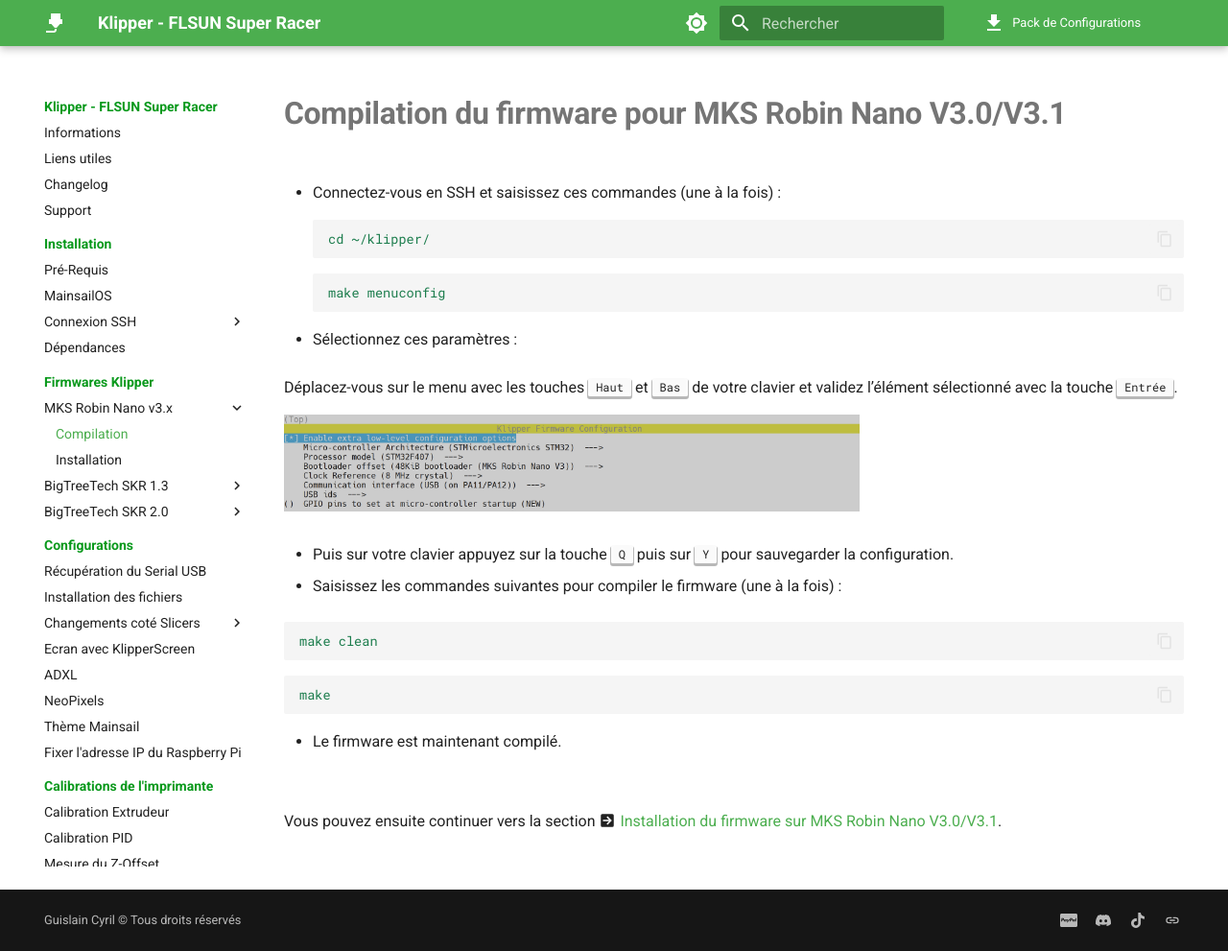
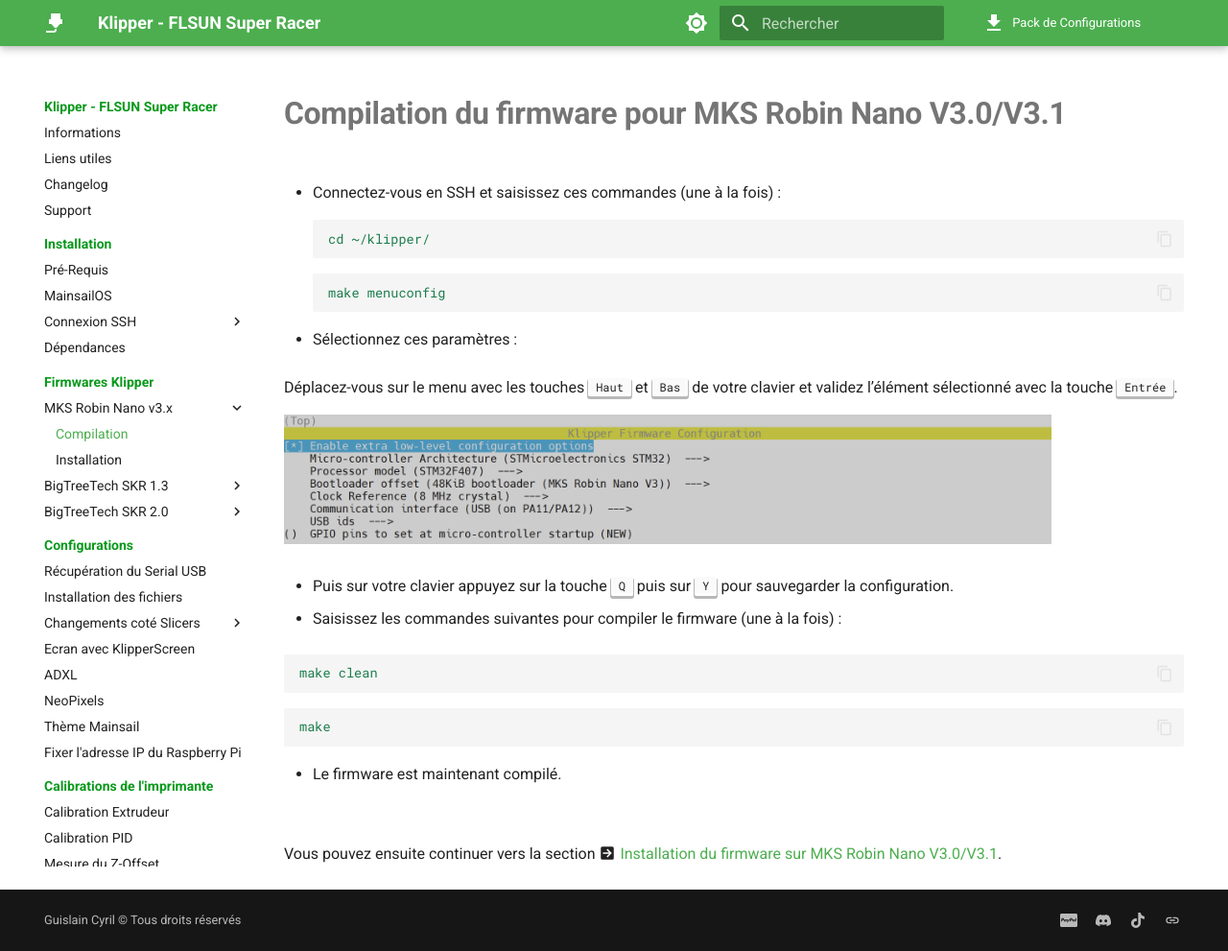
Before and after one commit to Guilouz/test, an MkDocs documentation site: the page built from docs/firmwares/compilation-mks-robin-nano.md, in a window 1280 px wide and 991 px high. Shown: the whole window at 96% size. Built offline with MkDocs 1.6.1 and Material for MkDocs 9.7.7, drawn with Linux system fonts in a browser that asks for light colours; comment, search, counter and statistics services are not loaded.

Commit message:
Update compilation-mks-robin-nano.md

```diff
--- a/docs/firmwares/compilation-mks-robin-nano.md
+++ b/docs/firmwares/compilation-mks-robin-nano.md
@@ -17,7 +17,7 @@
 
   Déplacez-vous sur le menu avec les touches ++"Haut"++ et ++"Bas"++ de votre clavier et validez l’élément sélectionné avec la touche ++"Entrée"++.
 
-![01](../assets/img/firmwares/nanov3x.png){ width="600" }
+![01](../assets/img/firmwares/nanov3x.png){ width="800" }
 
 - Puis sur votre clavier appuyez sur la touche ++"Q"++ puis sur ++"Y"++ pour sauvegarder la configuration.
 
```
